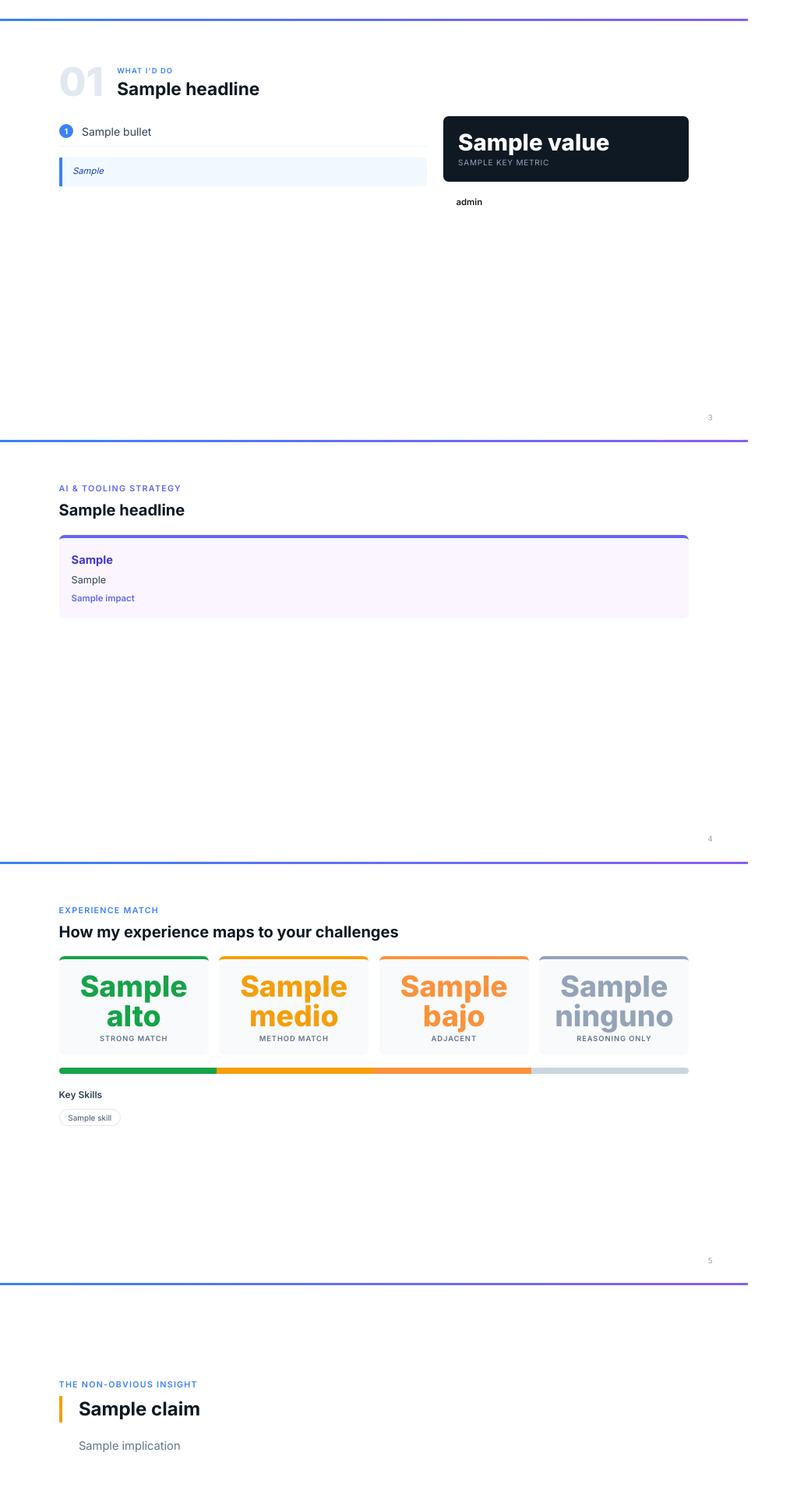
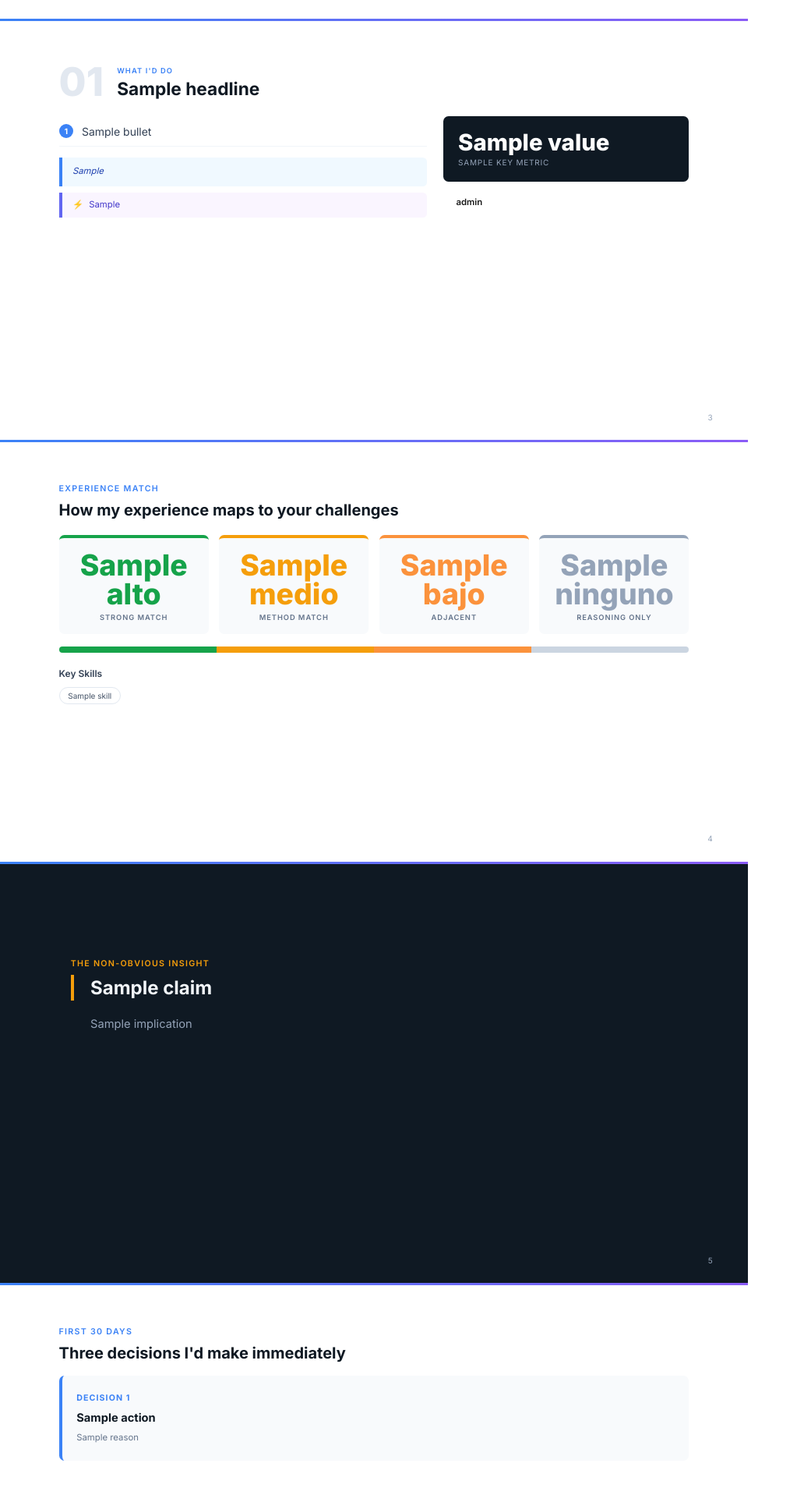
Before and after one commit to otjaime/Case-Study, a FastAPI app: template templates/slides.html in a window 1280 px wide. Shown: the part 1054-2971 px from the top of the page at 78% size, without its empty margins (0-1023 px from the left). Run offline with FastAPI, Linux system fonts and the light colour scheme; the template is opened without the code that fills it: most values are stand-ins (such as "Sample title", 1, 10 or a date in 2020).

Commit message:
Move AI from separate slide to per-solution inline callouts
Root cause: separate AI slide had too many silent failure points
(Opus → Haiku extraction → separate field → template). Now AI is
per-solution with fewer transduction steps.

- applier.py: Strengthen AI rule — per-solution mandatory AI angle,
  not just "if JD mentions AI, include in at least one"
- deck.py: Replace top-level ai_tooling with per-solution ai_callout
  field, increase markdown truncation 8K→12K (later solutions were
  cut off), strengthen evidence_line extraction rule, add validation
  logging for empty fields
- slides.html: Add purple ai-callout box per solution slide, remove
  standalone AI slide + simplify page numbering, darken insight slide
  (dark bg like cover/close for visual distinction)

Co-Authored-By: Claude <noreply@anthropic.com>

```diff
--- a/applier.py
+++ b/applier.py
@@ -527,14 +527,14 @@ COMPETITIVE RESPONSE RULE: If COMPETITIVE CONTEXT is provided above, at least ON
 MUST directly address how to win against the named competitor(s). Don't just identify the competitive \
 threat — propose a specific counter-strategy (positioning, pricing, messaging, or distribution advantage).
 
-AI/TOOLING INNOVATION RULE: Read the JOB DESCRIPTION text provided above. If it mentions AI, \
-automation, tooling innovation, or "leveraging AI," you MUST include a concrete paragraph in at \
-least ONE problem solution showing how AI or automation would be applied. Be specific: name the \
-tool category or specific tool, describe the use case, and state the expected impact. \
-Example: "Deploy an AI-powered creative testing pipeline (e.g., Jasper for variant generation + \
-automated ROAS feedback loops) to compress the creative production cycle from 2 weeks to 3 days." \
-Do NOT add a separate AI section — weave it into the most relevant problem solution. \
-A senior role that explicitly requires AI fluency cannot have zero AI mentions in the deliverable.
+AI/TOOLING RULE: The JOB DESCRIPTION is provided above. For EACH problem solution, include a \
+one-sentence "AI angle" — a specific tool or automation that would accelerate the solution. \
+Name the tool category (e.g., "Pecan AI for anomaly detection on daily channel data", "Jasper \
+for creative variant generation at 3-5x velocity"), the use case, and the expected impact on a \
+key metric. If the JD explicitly mentions AI, automation, or "leveraging AI," this is MANDATORY \
+— zero AI mentions is a disqualifying gap for a senior role. Even if the JD doesn't mention AI, \
+a $200K+ role in 2026 should demonstrate tooling fluency. Weave each AI angle naturally into \
+its problem solution — not as a separate section.
 
 For each problem where nivel_match is "alto" or "medio":
 
--- a/deck.py
+++ b/deck.py
@@ -569,19 +569,10 @@ Respond ONLY with valid JSON matching this schema:
         "label": "what it measures (max 5 words)"
       }},
       "match_level": "alto | medio | bajo | ninguno",
-      "evidence_line": "one sentence: what the candidate did + result (max 20 words)"
+      "evidence_line": "one sentence: what the candidate did + result (max 20 words)",
+      "ai_callout": "one sentence: specific AI/automation tool + use case + expected impact, or empty string"
     }}
   ],
-  "ai_tooling": {{
-    "headline": "AI/tooling strategy headline — max 8 words, or empty string if no AI/tooling mentions",
-    "applications": [
-      {{
-        "tool_or_category": "name of tool or tool category",
-        "use_case": "what it does for this company — max 15 words",
-        "impact": "expected result — max 10 words"
-      }}
-    ]
-  }},
   "insight": {{
     "claim": "the contrarian observation — one sentence, max 25 words",
     "implication": "what to do about it — one sentence, max 15 words"
@@ -604,13 +595,18 @@ EXTRACTION RULES:
 - match_level: if the section references the candidate's past experience with concrete results,
   it's "alto". If it references methodology transfer, "medio". If it says "I haven't done exactly
   this", "bajo". If it uses benchmarks/reasoning only, "ninguno".
-- evidence_line: extract the candidate's SPECIFIC experience cited in each solution section.
-  Must reference a company name and a result. If none cited, use empty string "".
-- ai_tooling: ONLY populate if the diagnostic mentions AI, automation, or tooling innovation,
-  OR if a JOB DESCRIPTION section is provided below that explicitly requires AI/tooling fluency.
-  Extract concrete applications (tool + use case + impact). If the diagnostic has no AI mentions
-  but the JD requires it, set headline to "AI & Tooling Strategy" with empty applications array.
-  If neither document mentions AI, set headline to empty string "".
+- evidence_line: extract the candidate's SPECIFIC past experience from each solution section.
+  Look for "What I've already tested", "Related experience", or any sentence that names a
+  previous company and describes what the candidate did there.
+  Format: "At [Company], [what was done] → [result]" (max 20 words).
+  This is critical for credibility — do NOT return empty string if the section contains any
+  reference to past work. Search thoroughly.
+- ai_callout (per solution): If the solution mentions AI, automation, or tooling innovation,
+  extract a one-sentence callout: "[Tool/category] for [use case] → [impact]".
+  Also check the JOB DESCRIPTION below — if it mentions AI/automation and the solution could
+  benefit from AI, generate a concrete callout even if the diagnostic didn't explicitly mention one.
+  Format: "[AI tool category] for [specific use case] → [expected metric improvement]"
+  Set to empty string "" only if no AI angle applies to this specific problem.
 - first_30_days: extract exactly 3 items. Use the "First 30 Days" section if it exists.
 - insight: extract from the "Non-obvious" or "Insight" section.
 - ALL text must be SHORT. This is for presentation slides, not a document."""
@@ -667,7 +663,7 @@ async def _condense_for_slides(markdown: str, jd_text: str = "") -> dict | None:
                 model=HAIKU_MODEL,
                 max_tokens=2500,
                 messages=[{"role": "user", "content": CONDENSE_FOR_SLIDES_PROMPT.format(
-                    markdown=markdown[:8000],
+                    markdown=markdown[:12000],
                     jd_context=jd_context,
                 )}],
             )
@@ -679,6 +675,12 @@ async def _condense_for_slides(markdown: str, jd_text: str = "") -> dict | None:
             result = _try_parse_json(text, container="object")
             if result and result.get("solutions"):
                 console.print(f"  [green]Slide data condensed: {len(result['solutions'])} solutions[/green]")
+                # Validate critical fields
+                for i, sol in enumerate(result.get("solutions", [])):
+                    if not sol.get("evidence_line"):
+                        console.print(f"  [yellow]Warning: solution {i+1} has no evidence_line[/yellow]")
+                    if not sol.get("ai_callout"):
+                        console.print(f"  [yellow]Warning: solution {i+1} has no ai_callout[/yellow]")
                 return result
 
             console.print(f"  [yellow]Slide JSON parse failed (attempt {attempt + 1})[/yellow]")
@@ -770,6 +772,7 @@ def _fallback_slide_extraction(markdown: str) -> dict:
             "key_metric": key_metric,
             "match_level": "",
             "evidence_line": "",
+            "ai_callout": "",
         })
 
     # Extract situation summary from what_i_see first paragraph
@@ -858,7 +861,6 @@ def _fallback_slide_extraction(markdown: str) -> dict:
         "situation_summary": situation_summary,
         "stat_cards": stat_cards,
         "solutions": solutions,
-        "ai_tooling": {"headline": "", "applications": []},
         "insight": {"claim": claim, "implication": implication},
         "first_30_days": first_30,
     }
--- a/templates/slides.html
+++ b/templates/slides.html
@@ -280,36 +280,20 @@ body {
 .sol-accent-ninguno { border-top: 3pt solid #94a3b8; }
 
 /* -------------------------------------------------- */
-/* AI & Tooling slide                                 */
+/* AI callout (per solution, inline)                  */
 /* -------------------------------------------------- */
-.ai-grid {
-  display: flex;
-  gap: 10pt;
-  margin-top: 8pt;
+.ai-callout {
+  background: #faf5ff;
+  border-left: 3pt solid #6366f1;
+  border-radius: 0 4pt 4pt 0;
+  padding: 6pt 10pt;
+  margin-top: 6pt;
+  font-size: 8.5pt;
+  color: #4338ca;
+  line-height: 1.4;
 }
-.ai-card {
-  flex: 1;
-  background: #faf5ff;
-  border-radius: 5pt;
-  padding: 14pt 12pt;
-  border-top: 3pt solid #6366f1;
-}
-.ai-tool {
-  font-size: 11pt;
-  font-weight: 700;
-  color: #4338ca;
-  margin-bottom: 6pt;
-}
-.ai-usecase {
-  font-size: 9.5pt;
-  color: #334155;
-  line-height: 1.4;
-  margin-bottom: 6pt;
-}
-.ai-impact {
-  font-size: 8.5pt;
-  font-weight: 600;
-  color: #6366f1;
+.ai-callout .ai-icon {
+  margin-right: 3pt;
 }
 
 /* -------------------------------------------------- */
@@ -389,12 +373,16 @@ body {
 /* Slide 7: Non-obvious Insight                       */
 /* -------------------------------------------------- */
 .slide-insight {
-  padding-top: 32mm;
+  background: #0f1923;
+  padding: 32mm 24mm;
+}
+.slide-insight .slide-label {
+  color: #f59e0b;
 }
 .insight-claim {
   font-size: 18pt;
   font-weight: 700;
-  color: #0f1923;
+  color: #f1f5f9;
   line-height: 1.4;
   border-left: 3pt solid #f59e0b;
   padding-left: 16pt;
@@ -403,7 +391,7 @@ body {
 }
 .insight-implication {
   font-size: 11pt;
-  color: #64748b;
+  color: #94a3b8;
   padding-left: 19pt;
   max-width: 80%;
   line-height: 1.5;
@@ -543,6 +531,9 @@ body {
       {% if sol.evidence_line %}
       <div class="evidence-box">{{ sol.evidence_line }}</div>
       {% endif %}
+      {% if sol.ai_callout %}
+      <div class="ai-callout"><span class="ai-icon">&#9889;</span> {{ sol.ai_callout }}</div>
+      {% endif %}
     </div>
     <div class="sol-right">
       {% if sol.key_metric and sol.key_metric.value %}
@@ -565,34 +556,9 @@ body {
 {% endfor %}
 
 <!-- ================================================================ -->
-<!-- SLIDE: AI & Tooling (conditional)                                -->
-<!-- ================================================================ -->
-{% set ai_visible = slide_data.ai_tooling and slide_data.ai_tooling.headline %}
-{% if ai_visible %}
-<div class="slide">
-  <div class="slide-label" style="color: #6366f1;">AI &amp; Tooling Strategy</div>
-  <div class="slide-headline" style="font-size:15pt; margin-bottom:14pt;">{{ slide_data.ai_tooling.headline }}</div>
-  {% if slide_data.ai_tooling.applications %}
-  <div class="ai-grid">
-    {% for app in slide_data.ai_tooling.applications %}
-    <div class="ai-card">
-      <div class="ai-tool">{{ app.tool_or_category }}</div>
-      <div class="ai-usecase">{{ app.use_case }}</div>
-      {% if app.impact %}<div class="ai-impact">{{ app.impact }}</div>{% endif %}
-    </div>
-    {% endfor %}
-  </div>
-  {% endif %}
-  <div class="page-num">{{ (slide_data.solutions|length) + 3 }}</div>
-  <div class="footer-bar"></div>
-</div>
-{% endif %}
-
-{% set pg_offset = (slide_data.solutions|length) + 3 + (1 if ai_visible else 0) %}
-
-<!-- ================================================================ -->
 <!-- SLIDE: Experience Match                                          -->
 <!-- ================================================================ -->
+{% set pg_offset = (slide_data.solutions|length) + 3 %}
 {% set total = (match_data.alto or 0) + (match_data.medio or 0) + (match_data.bajo or 0) + (match_data.ninguno or 0) %}
 <div class="slide">
   <div class="slide-label">Experience Match</div>
```
